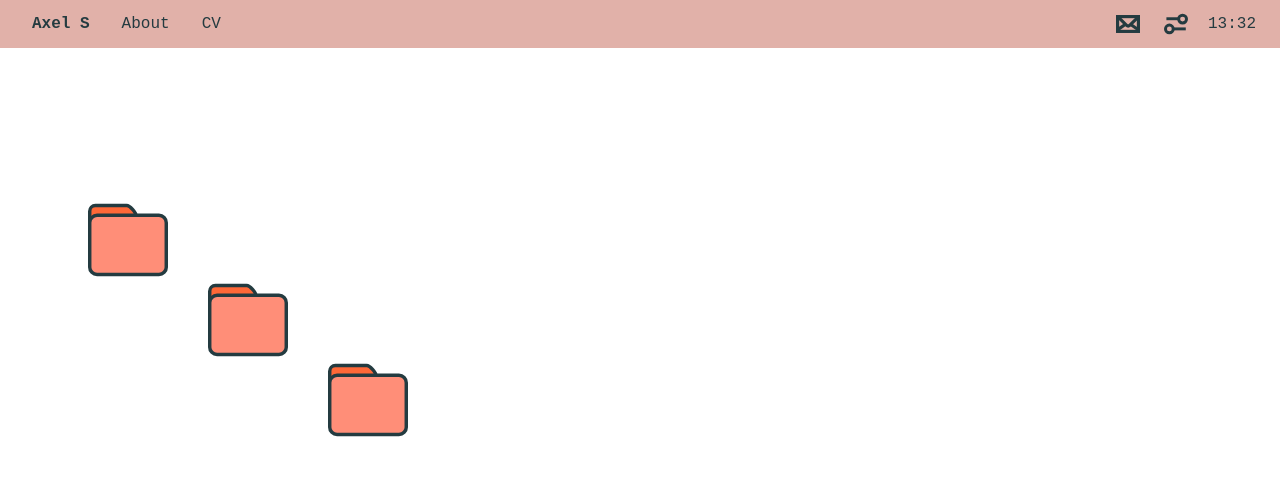
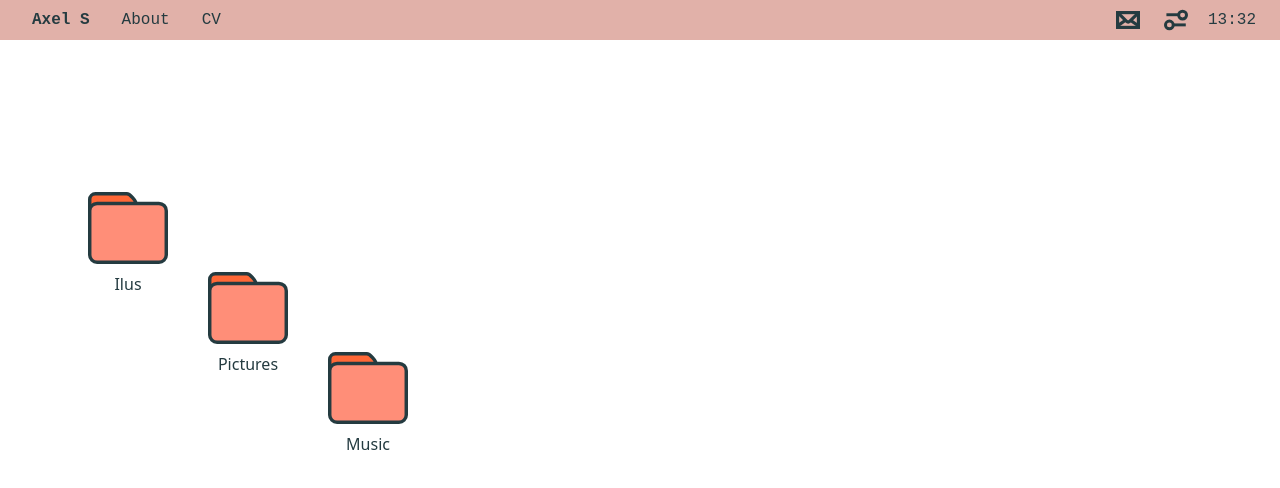
Before and after one commit to AxelSeara/Portfolio, a React (Create React App) app: page / in a window 1280 px wide. Shown: the top 488 px of the page. Built offline with nearby package versions, Linux system fonts and the light colour scheme.

Commit message:
folder animation modified, problem with drag fix, name add

```diff
--- a/src/App.js
+++ b/src/App.js
@@ -8,9 +8,9 @@ const App = () => {
     <MainLayout>
       <Navbar name="Axel S" links={['About', 'CV']} />
       <div className="relative mt-16 h-full w-full">
-        <Folder initialOpen={false} className="absolute" style={{ top: '80px', left: '80px' }} />
-        <Folder initialOpen={false} className="absolute" style={{ top: '160px', left: '200px' }} />
-        <Folder initialOpen={false} className="absolute" style={{ top: '240px', left: '320px' }} />
+        <Folder initialOpen={false} className="absolute" style={{ top: '80px', left: '80px' }} name="Ilus" />
+        <Folder initialOpen={false} className="absolute" style={{ top: '160px', left: '200px' }} name="Pictures" />
+        <Folder initialOpen={false} className="absolute" style={{ top: '240px', left: '320px' }} name="Music" />
       </div>
     </MainLayout>
   );
--- a/src/components/Folder/Folder.jsx
+++ b/src/components/Folder/Folder.jsx
@@ -5,12 +5,15 @@ import folderCloseIcon from '../../icons/folder_close.svg';
 import folderOpenIcon from '../../icons/folder_open.svg';
 import Modal from '../Modal/Modal';
 
-const Folder = ({ initialOpen, className, style }) => {
+const Folder = ({ initialOpen, className, style, name }) => {
   const [isOpen, setIsOpen] = useState(initialOpen);
   const [isModalOpen, setIsModalOpen] = useState(false);
+  const [isClicked, setIsClicked] = useState(false);
 
   const handleDoubleClick = () => {
-    setIsOpen(!isOpen);
+    if (!isOpen) {
+      setIsOpen(true);
+    }
     setIsModalOpen(true);
   };
 
@@ -18,26 +21,44 @@ const Folder = ({ initialOpen, className, style }) => {
     setIsModalOpen(false);
   };
 
+  const handleKeyDown = (e) => {
+    if (e.key === 'Enter' || e.key === ' ') {
+      e.preventDefault();
+      handleDoubleClick();
+    }
+  };
+
+  const handlePointerDown = () => {
+    setIsClicked(true);
+  };
+
   return (
     <>
       <motion.div
-        className={`flex items-center justify-center w-24 h-24 cursor-move p-2 ${className}`}
+        className={`flex flex-col items-center justify-center w-24 p-2 ${className}`}
         style={style}
         drag
         dragMomentum={false}
+        onDoubleClick={handleDoubleClick}
+        tabIndex={0}
+        onKeyDown={handleKeyDown}
+        onPointerDown={handlePointerDown}
+        onPointerUp={() => setIsClicked(false)}
         whileTap={{ scale: 0.95 }}
       >
         <motion.img
           src={isOpen ? folderOpenIcon : folderCloseIcon}
           alt={isOpen ? "Folder Open" : "Folder Close"}
-          className={isOpen ? "w-full h-full" : "w-[105%] h-[105%]"}
-          onDoubleClick={handleDoubleClick}
-          onPointerDown={(e) => e.stopPropagation()}
+          className={isOpen ? "w-full h-full pointer-events-none" : "w-[105%] h-[105%] pointer-events-none"}
           whileHover={{ scale: 1.05 }}
           transition={{ duration: 0.2 }}
+          style={{ cursor: 'move' }}
         />
+        <span className={`mt-2 text-center w-full ${isClicked ? 'bg-accent text-white ' : 'text-accent'}`}>
+          {name}
+        </span>
       </motion.div>
-      <Modal isOpen={isModalOpen} onClose={closeModal} title="Folder Name">
+      <Modal isOpen={isModalOpen} onClose={closeModal} title={name}>
         <div className="border-4 border-accent p-4">
           <p>Folder content goes here...</p>
         </div>
@@ -50,6 +71,7 @@ Folder.propTypes = {
   initialOpen: PropTypes.bool,
   className: PropTypes.string,
   style: PropTypes.object,
+  name: PropTypes.string.isRequired,
 };
 
 Folder.defaultProps = {
--- a/src/components/Modal/Modal.jsx
+++ b/src/components/Modal/Modal.jsx
@@ -8,15 +8,15 @@ const Modal = ({ isOpen, onClose, title, children }) => {
   return (
     <div className="fixed inset-0 z-50 flex items-center justify-center ">
       <motion.div
-        className="relative bg-secondary text-accent w-1/2 shadow-lg"
+        className="relative bg-quaternary text-accent w-1/2 shadow-lg"
         drag
         dragConstraints={{ top: -200, left: -200, right: 200, bottom: 200 }}
       >
-        <div className="flex justify-between items-center p-4 border-b border-accent cursor-move">
+        <div className="flex justify-between items-center p-1 px-4  border-b-4 border-accent cursor-move">
           <h2 className="text-lg">{title}</h2>
           <button className="text-lg font-bold" onClick={onClose}>X</button>
         </div>
-        <div className="p-4 border">
+        <div className="p-2 border">
           {children}
         </div>
       </motion.div>
--- a/src/components/Navbar/Navbar.jsx
+++ b/src/components/Navbar/Navbar.jsx
@@ -25,7 +25,7 @@ const Navbar = ({ name, links }) => {
 
   return (
     <div className="relative">
-      <nav className="flex justify-between items-center p-2 px-6 bg-quaternary text-accent font-mono">
+      <nav className="flex justify-between items-center p-1 px-6 bg-quaternary text-accent font-mono">
         <div className="relative flex items-center space-x-4">
           <button
             id="dropdownDefaultButton"
@@ -45,10 +45,10 @@ const Navbar = ({ name, links }) => {
           ))}
         </div>
         <div className="flex items-center space-x-4">
-          <div className="w-8 h-8 flex items-center justify-center hover:bg-primary hover:text-white rounded-md">
+          <div className="w-8 h-8 flex items-center justify-center hover:bg-primary hover:text-white rounded-sm">
             <img src={iconLetter} alt="Icon Letter" className="w-6 h-6" />
           </div>
-          <div className="w-8 h-8 flex items-center justify-center hover:bg-primary hover:text-white rounded-md">
+          <div className="w-8 h-8 flex items-center justify-center hover:bg-primary hover:text-white rounded-sm">
             <img src={iconAdjust} alt="Icon Adjust" className="w-6 h-6" />
           </div>
           <span>{currentTime}</span>
@@ -57,26 +57,26 @@ const Navbar = ({ name, links }) => {
       {dropdownOpen && (
         <div
           id="dropdown"
-          className="absolute left-0 mt-2 z-10 bg-primary divide-y divide-gray-100  shadow w-44 "
+          className="absolute left-2 mt-2 z-10 bg-quaternary divide-y  shadow w-44 "
         >
-          <ul className="py-2 text-sm text-accent dark:text-gray-200" aria-labelledby="dropdownDefaultButton">
+          <ul className="py-2 text-sm text-accent" aria-labelledby="dropdownDefaultButton">
             <li>
-              <a href="#" className="block px-4 py-2 hover:bg-secondary hover:text-white ">
+              <a href="#" className="block px-4 py-2 hover:bg-accent hover:text-white ">
                 About
               </a>
             </li>
             <li>
-              <a href="#" className="block px-4 py-2 hover:bg-secondary hover:text-white ">
+              <a href="#" className="block px-4 py-2 hover:bg-accent hover:text-white ">
                 Version
               </a>
             </li>
             <li>
-              <a href="#" className="block px-4 py-2 hover:bg-secondary hover:text-white ">
+              <a href="#" className="block px-4 py-2 hover:bg-accent hover:text-white ">
                 Me
               </a>
             </li>
             <li>
-              <a href="#" className="block px-4 py-2 hover:bg-secondary hover:text-white ">
+              <a href="#" className="block px-4 py-2 hover:bg-accent hover:text-white ">
                 Haha
               </a>
             </li>
```
